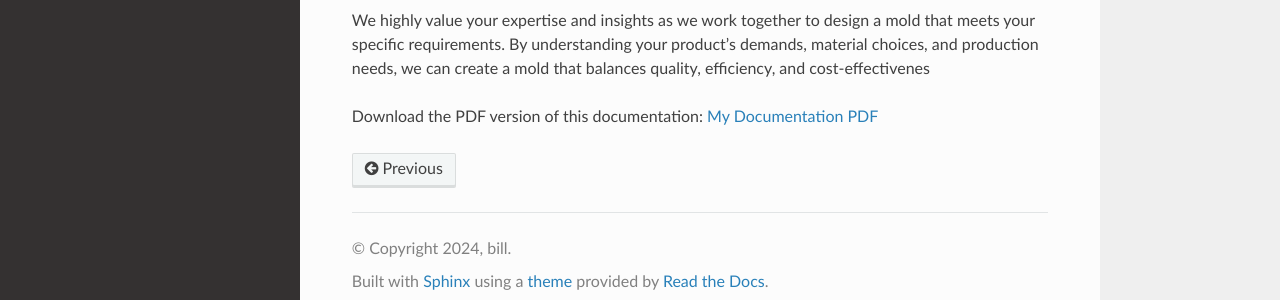
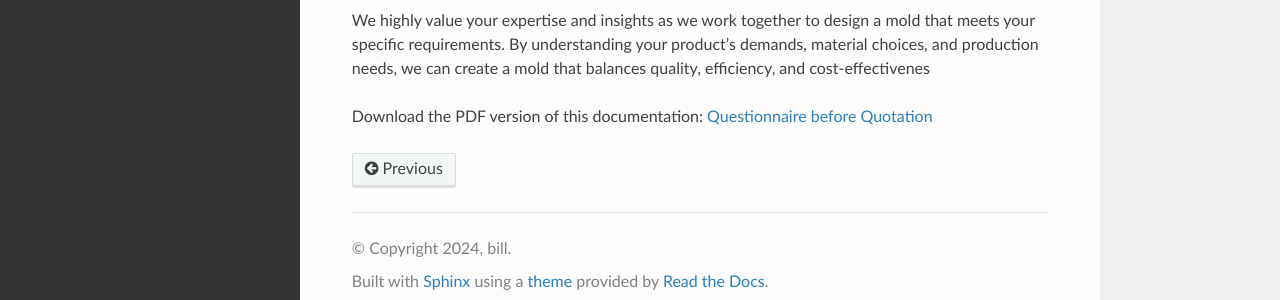
Before and after one commit to paultang/centermold, a Sphinx documentation site: the page built from source/Resource.rst, in a window 1280 px wide and 1172 px high. Shown: the part 854-1154 px from the top of the window. Built offline with Sphinx 7.4.7 and the Read the Docs theme 2.0.0, drawn with Linux system fonts in a browser that asks for light colours; pages that are not in the unit, such as notebooks, are missing from menus.

Commit message:
modify file name

```diff
--- a/source/Resource.rst
+++ b/source/Resource.rst
@@ -31,4 +31,4 @@ We highly value your expertise and insights as we work together to design a mold
 understanding your product’s demands, material choices, and production needs, we can create a mold that balances quality,
 efficiency, and cost-effectivenes
 
-Download the PDF version of this documentation: `My Documentation PDF <static/question before quotation from centermold.pdf>`_
+Download the PDF version of this documentation: `Questionnaire before Quotation <static/question_before_quotation_from_centermold.pdf>`_
```
Also changed, not shown: 2 other files.
